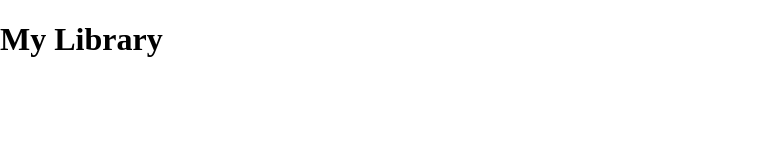
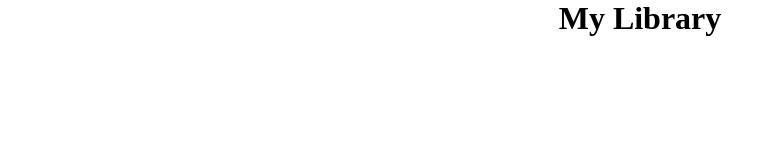
Before and after one commit to royalh23/library, a plain HTML site: page index.html in a window 1280 px wide. Shown: the whole page, without its empty margins (0-784 px from the left). Drawn offline with Linux system fonts and the light colour scheme.

Commit message:
Align h1 text to center

```diff
--- a/style.css
+++ b/style.css
@@ -10,4 +10,16 @@ body {
   margin: 0;
   padding: 0;
   height: 100vh;
+  display: flex;
+  flex-direction: column;
+  align-items: center;
 }
+
+h1, .container {
+  width: 90%;
+}
+
+h1 {
+  text-align: center;
+  margin: 0;
+}
```
